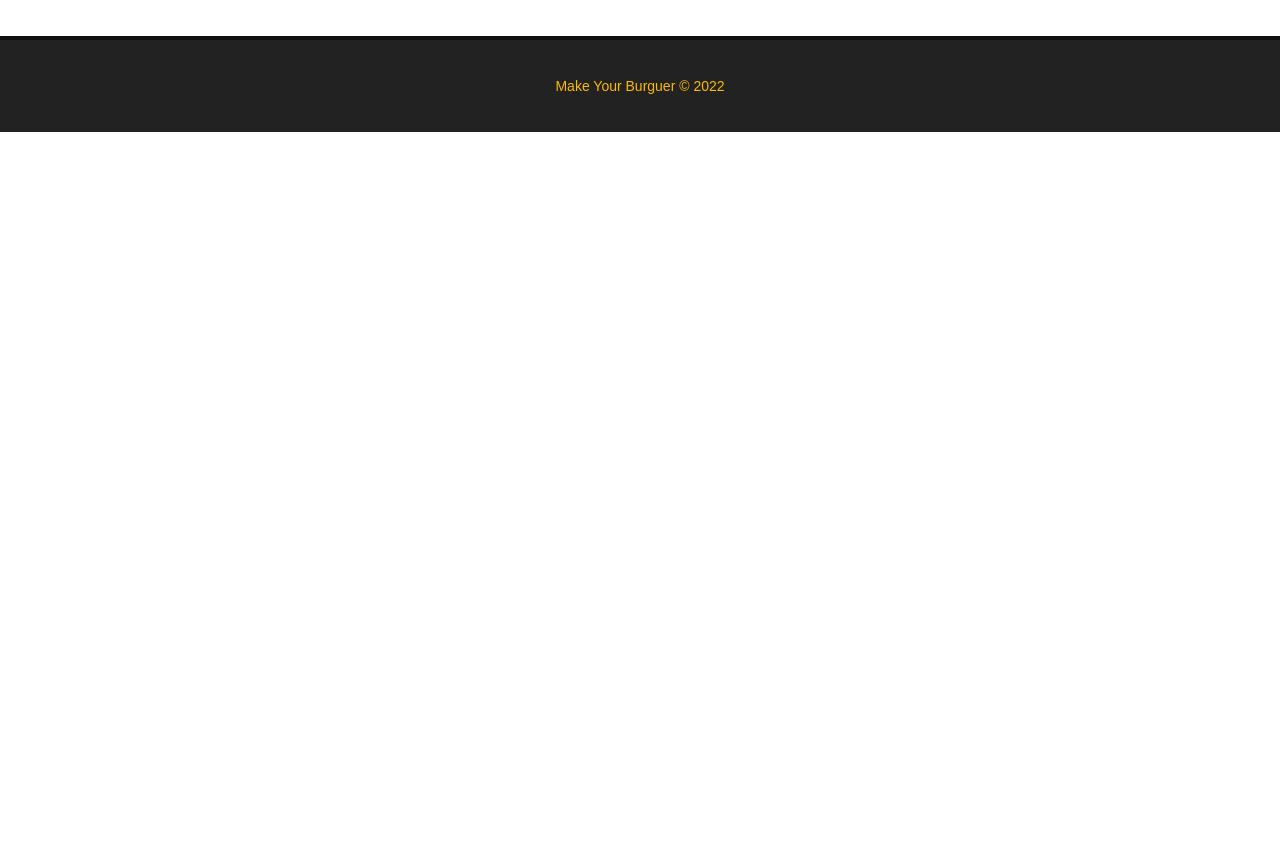
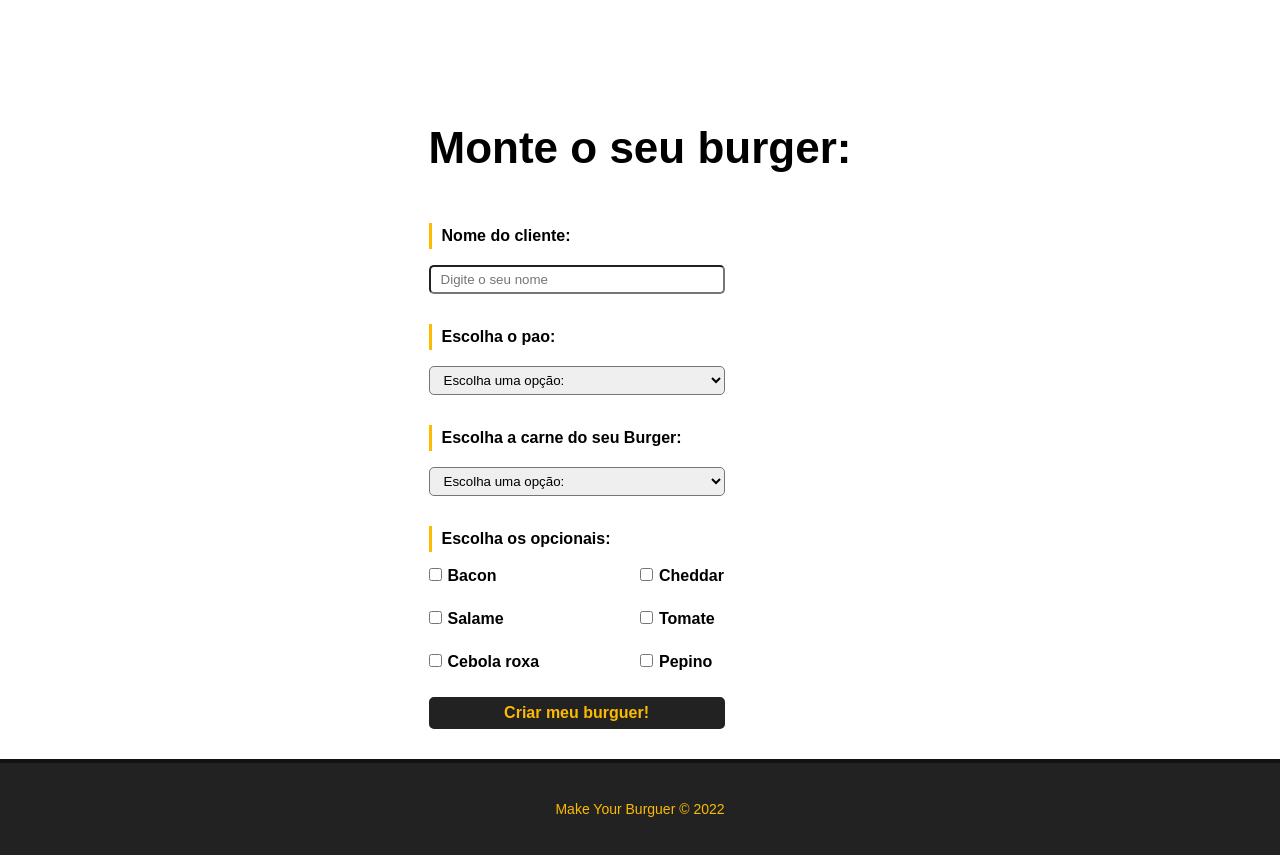
Before and after one commit to joaooneta/make_your_burguer_clone, a Vue app: page / in a window 1280 px wide. Shown: the part 800-1655 px from the top of the page. Before the commit the page ends 932 px from the top, so only its background shows below. Built offline with nearby package versions, Linux system fonts and the light colour scheme.

Commit message:
Desenvolvida a parte visual da seção montar-section, responsável pelo formulário da montagem do burguer.

```diff
--- a/src/App.vue
+++ b/src/App.vue
@@ -42,4 +42,13 @@ body {
   line-height: 1;
   font-weight: 400;
 }
+
+/* ---------------- */
+/* --- REUSABLE --- */
+/* ---------------- */
+.heading-secondary {
+  font-size: 4.4rem;
+  line-height: 1.2;
+  margin-bottom: 4.8rem;
+}
 </style>
--- a/src/components/HeroSection.vue
+++ b/src/components/HeroSection.vue
@@ -12,10 +12,13 @@ export default {
 };
 </script>
 
-<style>
+<style scoped>
 /* -------------------- */
 /* --- HERO SECTION --- */
 /* -------------------- */
+.hero-section {
+  margin-bottom: 8.6rem;
+}
 .hero-container {
   background-image: url("../../public/img/burger.jpg");
   background-position: 0 -25rem;
--- /dev/null
+++ b/src/components/MontarBurguerSection.vue
@@ -0,0 +1,176 @@
+<template>
+  <section class="montar-section">
+    <div class="container">
+      <h2 class="heading-secondary">Monte o seu burger:</h2>
+      <form class="burguer-form" action="#">
+        <div>
+          <label for="nome">Nome do cliente:</label>
+          <input
+            type="text"
+            name="nome"
+            id="nome"
+            placeholder="Digite o seu nome"
+          />
+        </div>
+
+        <div>
+          <label for="select-bread">Escolha o pao:</label>
+          <select name="select-bread" id="select-bread" required>
+            <option value="">Escolha uma opção:</option>
+            <option value="1">Italiano Branco</option>
+            <option value="2">3 Queijos</option>
+            <option value="3">Parmesao e Orégano</option>
+            <option value="4">Integral</option>
+          </select>
+        </div>
+
+        <div>
+          <label for="select-meat">Escolha a carne do seu Burger:</label>
+          <select name="select-meat" id="select-meat" required>
+            <option value="">Escolha uma opção:</option>
+            <option value="1">Maminha</option>
+            <option value="2">Alcatra</option>
+            <option value="3">Picanha</option>
+            <option value="4">Veggie burger</option>
+          </select>
+        </div>
+
+        <div>
+          <label for="checkbox-optionals">Escolha os opcionais:</label>
+          <div class="optionals-container">
+            <div class="option-box">
+              <input
+                type="checkbox"
+                name="checkbox-optionals"
+                id="checkbox-optionals"
+                value="bacon"
+              />
+              <span class="option-span">Bacon</span>
+            </div>
+
+            <div class="option-box">
+              <input
+                type="checkbox"
+                name="checkbox-optionals"
+                id="checkbox-optionals"
+                value="cheddar"
+              />
+              <span class="option-span">Cheddar</span>
+            </div>
+
+            <div class="option-box">
+              <input
+                type="checkbox"
+                name="checkbox-optionals"
+                id="checkbox-optionals"
+                value="salame"
+              />
+              <span class="option-span">Salame</span>
+            </div>
+
+            <div class="option-box">
+              <input
+                type="checkbox"
+                name="checkbox-optionals"
+                id="checkbox-optionals"
+                value="tomate"
+              />
+              <span class="option-span">Tomate</span>
+            </div>
+
+            <div class="option-box">
+              <input
+                type="checkbox"
+                name="checkbox-optionals"
+                id="checkbox-optionals"
+                value="cebola-roxa"
+              />
+              <span class="option-span">Cebola roxa</span>
+            </div>
+
+            <div class="option-box">
+              <input
+                type="checkbox"
+                name="checkbox-optionals"
+                id="checkbox-optionals"
+                value="pepino"
+              />
+              <span class="option-span">Pepino</span>
+            </div>
+          </div>
+        </div>
+
+        <div>
+          <input type="submit" value="Criar meu burguer!" class="btn-form" />
+        </div>
+      </form>
+    </div>
+  </section>
+</template>
+
+<script></script>
+
+<style scoped>
+/* ------------------------------ */
+/* --- MONTAR BURGUER SECTION --- */
+/* ------------------------------ */
+.montar-section {
+  max-width: 120rem;
+  padding: 0 3.2rem;
+  margin: 0 auto;
+  display: flex;
+  justify-content: center;
+}
+
+.burguer-form label {
+  display: block;
+  font-size: 1.6rem;
+  font-weight: 600;
+  margin-bottom: 1.6rem;
+  padding: 0.5rem 1rem;
+  border-left: 3px solid #fcba03;
+}
+
+.burguer-form input,
+.burguer-form select {
+  width: 70%;
+  font-family: inherit;
+  padding: 0.5rem 1rem;
+  border-radius: 0.5rem;
+  margin-bottom: 3rem;
+}
+
+.optionals-container {
+  display: grid;
+  grid-template-columns: 1fr 1fr;
+  grid-column: start;
+}
+
+.option-box input,
+.option-box span {
+  width: auto;
+  font-weight: 700;
+}
+
+.option-span {
+  font-size: 1.6rem;
+  margin-left: 0.6rem;
+}
+
+.btn-form {
+  font-size: 1.6rem;
+  background-color: #222;
+  color: #fcba03;
+  font-weight: 700;
+  border: 2px solid #222;
+  padding: 1rem;
+  margin: 0 auto;
+  cursor: pointer;
+  transition: 0.5s;
+}
+
+.btn-form:hover {
+  background-color: transparent;
+  color: #222;
+}
+</style>
--- a/src/views/HomeView.vue
+++ b/src/views/HomeView.vue
@@ -1,16 +1,19 @@
 <template>
   <main>
     <HeroSection />
+    <MontarBurguerSection />
   </main>
 </template>
 
 <script>
 import HeroSection from "../components/HeroSection.vue";
+import MontarBurguerSection from "../components/MontarBurguerSection.vue";
 
 export default {
   name: "Home",
   components: {
     HeroSection,
+    MontarBurguerSection,
   },
 };
 </script>
```
